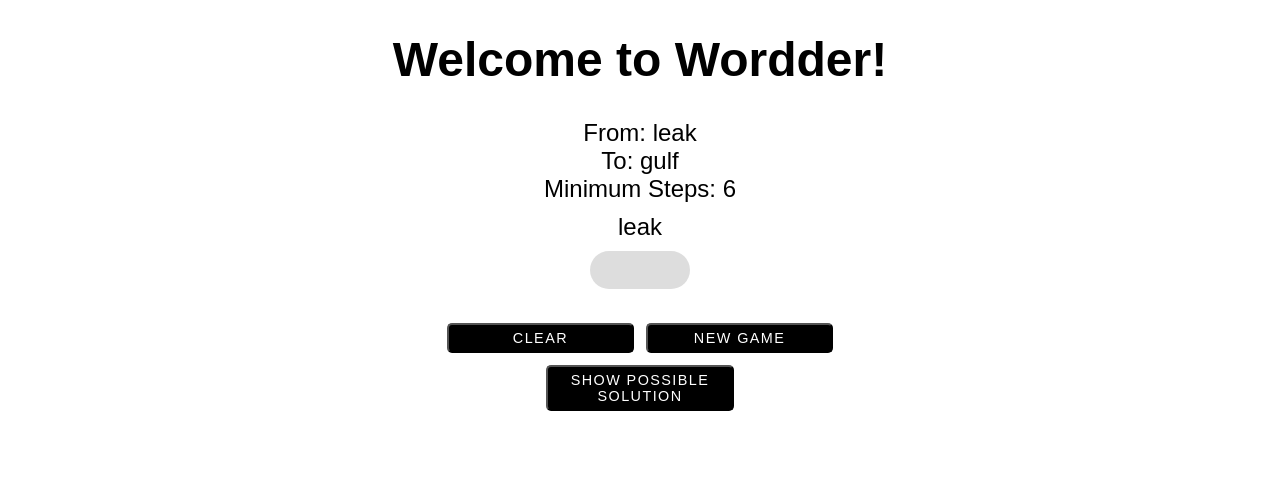
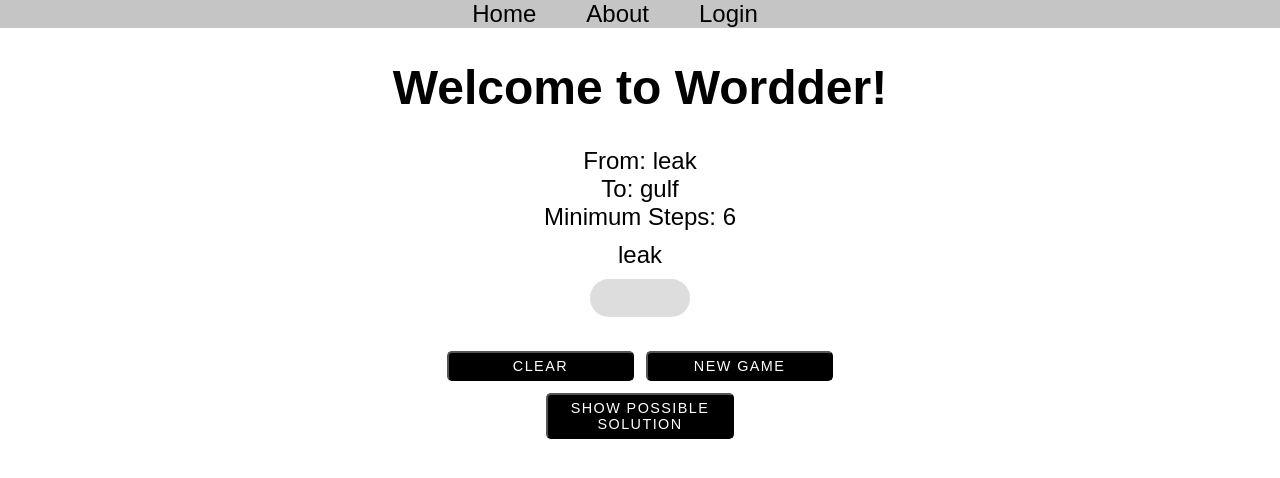
Before and after one commit to garyarzuma/wordder, a React (Create React App) app: page / in a window 1280 px wide. Shown: the top 478 px of the page. Built offline with nearby package versions, Linux system fonts and the light colour scheme.

Commit message:
Added navigation bars and routers to home and about

```diff
--- a/package.json
+++ b/package.json
@@ -8,6 +8,8 @@
     "@testing-library/user-event": "^13.5.0",
     "react": "^17.0.2",
     "react-dom": "^17.0.2",
+    "react-router": "^6.2.1",
+    "react-router-dom": "^6.2.1",
     "react-scripts": "5.0.0",
     "web-vitals": "^2.1.4"
   },
--- a/src/App.css
+++ b/src/App.css
@@ -68,3 +68,18 @@ button {
 .guessArray{
   margin-top: 10px
 }
+
+.nav-container{
+  display:block;
+  background-color: rgb(197, 197, 197);
+  height: 30%;
+}
+
+.link{
+  text-decoration: none;
+  color: black
+}
+
+.link:hover{
+  text-decoration: underline
+}
--- a/src/App.js
+++ b/src/App.js
@@ -1,151 +1,35 @@
 import './App.css';
-import React, {useState, useEffect} from 'react';
-import wordList from './graphs/wordLists/four_word_list.js'
-import { traverseGraph } from './graphs/traverseGraph';
-import Solution from './components/Solution'
-import Guessboxes from './components/Guessboxes'
-import {buildGraph} from './graphs/utils/buildGraph'
-import Notification from './components/Notification';
-let prevGuess = ''
+import React from 'react';
+import Wordder from './components/Wordder'
+import Menu from './components/Menu'
+
+import {
+  BrowserRouter as Router,
+  Routes,
+  Route,
+  Link,
+  useMatch,
+  useNavigate
+} from "react-router-dom"
 
 function App() {
-  const [fromWord, setFromWord] = useState('best')
-  const [toWord, setToWord] = useState('fool')
-  const [minSteps, setMinSteps] = useState(null)
-  const [answerArray, setAnswerArray] = useState([])
-  const [showSolution, setShowSolution] = useState(false)
-  const [currentGuess, setCurrentGuess] = useState()
-  const [graph,setGraph] = useState(buildGraph())
-  const [correctGuessesArray, setCorrectGuessesArray] = useState([])
-  const [message, setMessage] = useState(null)
-  const [firstTime, setFirstTime] = useState(true)
-  const [tryAgain, setTryAgain] = useState(false)
 
+  const About = () => {
 
-  useEffect(()=>{
-    handleNewGameClick()
-  },[])
-
-  useEffect(()=>{
-    if(firstTime){
-      setFirstTime(false)
-    }
-    else
-      handleGuess()
-  },[currentGuess])
-
-  //console.log(traverseGraph('bldg','chic'))
-
-  const handleSolutionClick = () => {
-    setShowSolution(!showSolution)
-  }
-
-  const handleGuess = () => {
-    console.log(currentGuess, prevGuess)
-    if(currentGuess in graph.getVertList()){
-      const myGuessVertex = graph.getVertex(currentGuess)
-      const myGuessConnections = myGuessVertex.getConnections()
-      let goodGuess = false
-      for (let nbr of myGuessConnections){
-           if(nbr[0].getId() === prevGuess){
-              goodGuess = true
-
-           }
-      }
-      console.log(goodGuess)
-      if(goodGuess) {
-        if(currentGuess === toWord){
-          setCorrectGuessesArray([...correctGuessesArray, currentGuess])
-          if(correctGuessesArray.length === minSteps){
-            setMessage(`Success! You found a Wordder in the minimum amount of ${correctGuessesArray.length} steps!`)
-          }
-          else{
-            setMessage(`Success! You found a Wordder in ${correctGuessesArray.length} steps! The minimum possible steps is ${minSteps}`)
-          }
-          setTryAgain(true)
-        }
-        else{
-          prevGuess = currentGuess
-          setCorrectGuessesArray([...correctGuessesArray, currentGuess])
-          setMessage("Good Guess!")
-        }
-      }
-      else{
-        console.log("NOT ONE LETTER AWAY")
-        setMessage("Guesses must be one letter apart!")
-      }
-    }
-    else {
-      console.log("BAD GUESS")
-      if(currentGuess !== '') {
-        setMessage("Guess was NOT a valid 4 letter word!")
-      }
-    }
-  }
-
-  const handleTryAgainClick =  () => {
-    setTryAgain(false)
-    setCorrectGuessesArray([fromWord])
-    setMessage(null)
-    prevGuess = fromWord
-  }
-
-  const handleNewGameClick = () => {
-    let answer = null
-    let from = ''
-    let to = ''
-    let myGraph = buildGraph()
-    while (answer === null || answer[0]<2){
-      from = wordList[Math.floor(Math.random()*(wordList.length))-1]
-      to = wordList[Math.floor(Math.random()*(wordList.length))-1]
-      myGraph = buildGraph()
-      answer = traverseGraph(from,to) //returns an array where [0] is the steps, [1] answer list
-      //console.log(answer,from,to)
-    }
-    setFromWord(from)
-    setToWord(to)
-    setMinSteps(answer[0])
-    setAnswerArray(answer[1])
-    setGraph(myGraph)
-    prevGuess = from
-    setCorrectGuessesArray([from])
-    setMessage(null)
-    setTryAgain(false)
-    setShowSolution(false)
-  }
-
-  const handleClearClick = () => {
-    if(correctGuessesArray.length > 1){
-      setCorrectGuessesArray(correctGuessesArray.slice(0,-1))
-      prevGuess = correctGuessesArray[correctGuessesArray.length-2]
-      setCurrentGuess('')
-    }
+    return (
+      <div className="about-container">
+        This is a great game. Trust me.
+      </div>
+    )
   }
 
   return (
     <div className="App">
-      <h1>Welcome to Wordder!</h1>
-      <div>From: {fromWord}</div>
-      <div>To:  {toWord}</div>
-      <div>Minimum Steps: {minSteps}</div>
-      <Notification message={message}/>
-      <div className = "guessArray">
-        {correctGuessesArray.map( (guess) => {
-          return(
-            <div key={Math.floor(Math.random()*(1000000))}>{guess}</div>
-          )
-        })}
-      </div>
-      <Guessboxes setCurrentGuess={setCurrentGuess} handleGuess={handleGuess}/>
-      <br/>
-      <button onClick={handleClearClick}>Clear</button>
-      <button onClick={handleNewGameClick}>New Game</button>
-      {tryAgain &&
-        <button onClick={handleTryAgainClick}>Try Again</button>}
-      <br/>
-      <button onClick={handleSolutionClick}>{showSolution ? "Hide Possible Solution":"Show Possible Solution"}</button>
-      {showSolution &&
-        <Solution toWord = {toWord} answerArray={answerArray}/> }
+      <Menu />
+      <Routes>
+        <Route path="/" element={<Wordder />} />
+        <Route path="/about" element={<About/>} />
+      </Routes>
     </div>
   );
 }
--- /dev/null
+++ b/src/components/Menu.js
@@ -0,0 +1,20 @@
+import React from 'react';
+import {
+    BrowserRouter as Router,
+    Link,
+  } from "react-router-dom"
+
+const Menu = () => {
+    const padding = {
+      paddingRight: 50
+    }
+    return (
+      <div className="nav-container">
+        <Link className="link" style={padding} to="/">Home</Link>
+        <Link className="link" style={padding} to="/about">About</Link>
+        <Link className="link" style={padding} to="/create-new">Login</Link>
+      </div>
+    )
+  }
+
+export default Menu
--- /dev/null
+++ b/src/components/Wordder.js
@@ -0,0 +1,154 @@
+import '../App.css';
+import React, {useState, useEffect} from 'react';
+import wordList from '../graphs/wordLists/four_word_list.js'
+import { traverseGraph } from '../graphs/traverseGraph';
+import Solution from './Solution'
+import Guessboxes from './Guessboxes'
+import {buildGraph} from '../graphs/utils/buildGraph'
+import Notification from './Notification';
+
+let prevGuess = ''
+
+const Wordder = () => {
+  const [fromWord, setFromWord] = useState('best')
+  const [toWord, setToWord] = useState('fool')
+  const [minSteps, setMinSteps] = useState(null)
+  const [answerArray, setAnswerArray] = useState([])
+  const [showSolution, setShowSolution] = useState(false)
+  const [currentGuess, setCurrentGuess] = useState()
+  const [graph,setGraph] = useState(buildGraph())
+  const [correctGuessesArray, setCorrectGuessesArray] = useState([])
+  const [message, setMessage] = useState(null)
+  const [firstTime, setFirstTime] = useState(true)
+  const [tryAgain, setTryAgain] = useState(false)
+
+
+  useEffect(()=>{
+    handleNewGameClick()
+  },[])
+
+  useEffect(()=>{
+    if(firstTime){
+      setFirstTime(false)
+    }
+    else
+      handleGuess()
+  },[currentGuess])
+
+  //console.log(traverseGraph('bldg','chic'))
+
+  const handleSolutionClick = () => {
+    setShowSolution(!showSolution)
+  }
+
+  const handleGuess = () => {
+    console.log(currentGuess, prevGuess)
+    if(currentGuess in graph.getVertList()){
+      const myGuessVertex = graph.getVertex(currentGuess)
+      const myGuessConnections = myGuessVertex.getConnections()
+      let goodGuess = false
+      for (let nbr of myGuessConnections){
+           if(nbr[0].getId() === prevGuess){
+              goodGuess = true
+
+           }
+      }
+      console.log(goodGuess)
+      if(goodGuess) {
+        if(currentGuess === toWord){
+          setCorrectGuessesArray([...correctGuessesArray, currentGuess])
+          if(correctGuessesArray.length === minSteps){
+            setMessage(`Success! You found a Wordder in the minimum amount of ${correctGuessesArray.length} steps!`)
+          }
+          else{
+            setMessage(`Success! You found a Wordder in ${correctGuessesArray.length} steps! The minimum possible steps is ${minSteps}`)
+          }
+          setTryAgain(true)
+        }
+        else{
+          prevGuess = currentGuess
+          setCorrectGuessesArray([...correctGuessesArray, currentGuess])
+          setMessage("Good Guess!")
+        }
+      }
+      else{
+        console.log("NOT ONE LETTER AWAY")
+        setMessage("Guesses must be one letter apart!")
+      }
+    }
+    else {
+      console.log("BAD GUESS")
+      if(currentGuess !== '') {
+        setMessage("Guess was NOT a valid 4 letter word!")
+      }
+    }
+  }
+
+  const handleTryAgainClick =  () => {
+    setTryAgain(false)
+    setCorrectGuessesArray([fromWord])
+    setMessage(null)
+    prevGuess = fromWord
+  }
+
+  const handleNewGameClick = () => {
+    let answer = null
+    let from = ''
+    let to = ''
+    let myGraph = buildGraph()
+    while (answer === null || answer[0]<2){
+      from = wordList[Math.floor(Math.random()*(wordList.length))-1]
+      to = wordList[Math.floor(Math.random()*(wordList.length))-1]
+      myGraph = buildGraph()
+      answer = traverseGraph(from,to) //returns an array where [0] is the steps, [1] answer list
+      //console.log(answer,from,to)
+    }
+    setFromWord(from)
+    setToWord(to)
+    setMinSteps(answer[0])
+    setAnswerArray(answer[1])
+    setGraph(myGraph)
+    prevGuess = from
+    setCorrectGuessesArray([from])
+    setMessage(null)
+    setTryAgain(false)
+    setShowSolution(false)
+  }
+
+  const handleClearClick = () => {
+    if(correctGuessesArray.length > 1){
+      setCorrectGuessesArray(correctGuessesArray.slice(0,-1))
+      prevGuess = correctGuessesArray[correctGuessesArray.length-2]
+      setCurrentGuess('')
+    }
+  }
+
+  return (
+    <div className="Home">
+      <h1>Welcome to Wordder!</h1>
+      <div>From: {fromWord}</div>
+      <div>To:  {toWord}</div>
+      <div>Minimum Steps: {minSteps}</div>
+      <Notification message={message}/>
+      <div className = "guessArray">
+        {correctGuessesArray.map( (guess) => {
+          return(
+            <div key={Math.floor(Math.random()*(1000000))}>{guess}</div>
+          )
+        })}
+      </div>
+      <Guessboxes setCurrentGuess={setCurrentGuess} handleGuess={handleGuess}/>
+      <br/>
+      <button onClick={handleClearClick}>Clear</button>
+      <button onClick={handleNewGameClick}>New Game</button>
+      {tryAgain &&
+        <button onClick={handleTryAgainClick}>Try Again</button>}
+      <br/>
+      <button onClick={handleSolutionClick}>{showSolution ? "Hide Possible Solution":"Show Possible Solution"}</button>
+      {showSolution &&
+        <Solution toWord = {toWord} answerArray={answerArray}/> }
+    </div>
+  );
+}
+
+export default Wordder;
--- a/src/index.js
+++ b/src/index.js
@@ -3,13 +3,13 @@ import ReactDOM from 'react-dom';
 import './index.css';
 import App from './App';
 import reportWebVitals from './reportWebVitals';
+import {BrowserRouter as Router} from "react-router-dom"
 
 ReactDOM.render(
-  <React.StrictMode>
-    <App />
-  </React.StrictMode>,
-  document.getElementById('root')
-);
+  <Router>
+    <App/>
+  </Router>,
+document.getElementById('root'))
 
 // If you want to start measuring performance in your app, pass a function
 // to log results (for example: reportWebVitals(console.log))
```
Also changed, not shown: 1 other file (tests, documents, lock files or other folders).
